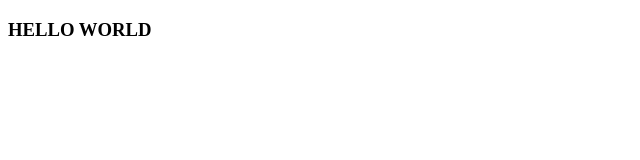
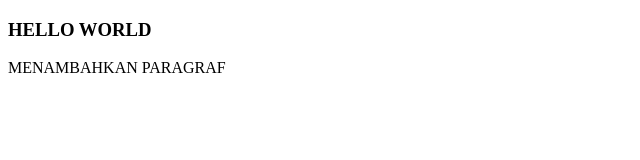
Before and after one commit to MohFauziSlamet/wpu-colaborator-rebase-git-4, a plain HTML site: page index.html in a window 1280 px wide. Shown: the whole page, without its empty margins (0-640 px from the left). Drawn offline with Linux system fonts and the light colour scheme.

Commit message:
Membuat paragraf

```diff
--- a/index.html
+++ b/index.html
@@ -8,5 +8,6 @@
 </head>
 <body>
     <h3>HELLO WORLD</h3>
+    <p>MENAMBAHKAN PARAGRAF</p>
 </body>
 </html>
```
